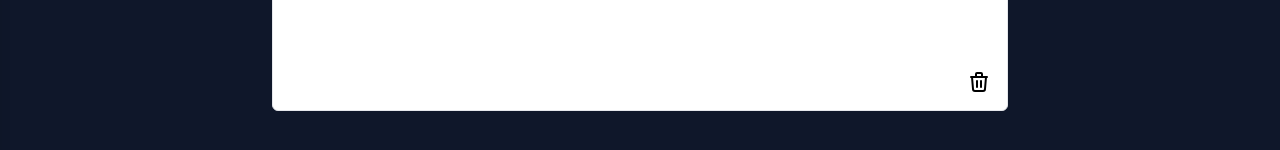
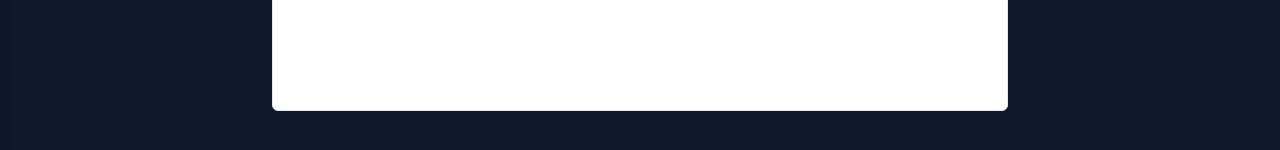
Before and after one commit to NishantSinghChandel/white-board, a React (Create React App) app: page / in a window 1280 px wide. Shown: the part 390-540 px from the top of the page. Built offline with nearby package versions, Linux system fonts and the light colour scheme; the HTML template or start-up script is replaced by a standard one.

Commit message:
show delete icon if text is available

```diff
--- a/src/components/WhiteBoard.js
+++ b/src/components/WhiteBoard.js
@@ -103,7 +103,9 @@ const WhiteBoard = ({ action, boardData }) => {
       {renderContent}
       <IconTrash
         onClick={handleClear}
-        className="duration-300 hover:text-rose-700 absolute  bottom-4 right-4 cursor-pointer"
+        className={`duration-300 hover:text-rose-700 absolute  bottom-4 right-4 cursor-pointer ${
+          content.length > 0 ? "scale-1" : "scale-0"
+        }`}
       />
     </div>
   );
```
